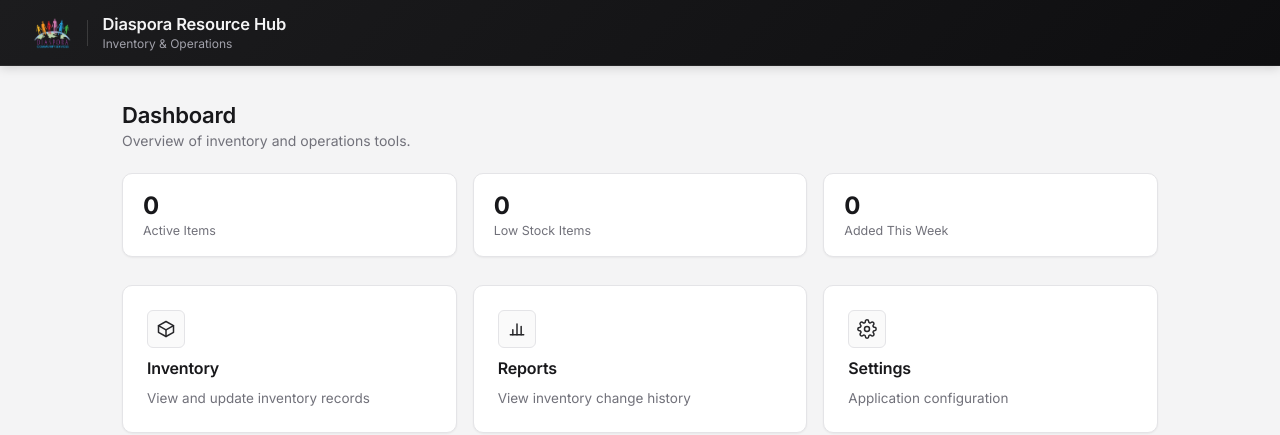
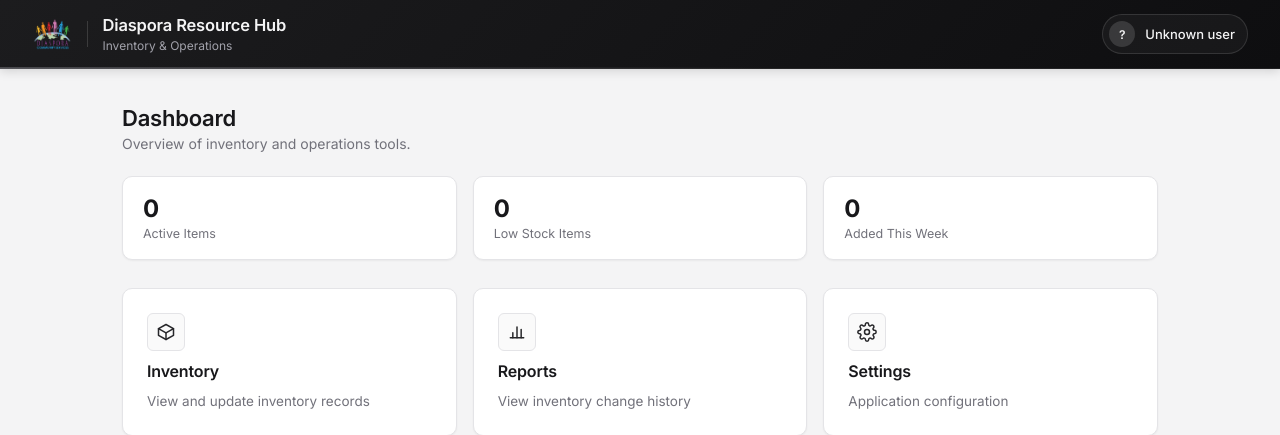
Before and after one commit to Jacob1531/InventoryTest, a Flask app: page / in a window 1280 px wide. Shown: the top 435 px of the page. Run offline with Flask 3, Linux system fonts and the light colour scheme; some libraries are stand-ins or nearby versions.

Commit message:
design update

```diff
--- a/app.py
+++ b/app.py
@@ -21,6 +21,14 @@ app = Flask(__name__)
 # Service configuration (same place as PGUSER/PGPASSWORD/etc).
 app.config["SECRET_KEY"] = os.getenv("FLASK_SECRET_KEY")
 csrf = CSRFProtect(app)
+
+
+@app.context_processor
+def inject_current_user():
+    """Makes the signed-in user's identity available in every template
+    (used by the header's account chip) without passing it through every
+    single render_template call."""
+    return {"header_user": get_user()}
 
 # All timestamps are stored naive/UTC (Postgres server default). This
 # converts them to US Eastern (auto-adjusts for EST/EDT) for display only.
--- a/static/style.css
+++ b/static/style.css
@@ -118,6 +118,17 @@ button {
     box-shadow: 0 2px 10px rgba(0, 0, 0, 0.15);
 }
 
+.top-bar::after {
+    content: "";
+    position: absolute;
+    left: 0;
+    right: 0;
+    bottom: -1px;
+    height: 2px;
+    background: linear-gradient(90deg, var(--text-faint) 0%, transparent 60%);
+    opacity: 0.35;
+}
+
 .brand {
     display: flex;
     align-items: center;
@@ -157,6 +168,49 @@ button {
     font-size: 12px;
     color: var(--header-text-muted);
     margin-top: 1px;
+}
+
+.header-account {
+    display: flex;
+    align-items: center;
+    gap: 10px;
+    text-decoration: none;
+    color: inherit;
+    padding: 6px 12px 6px 6px;
+    border-radius: 999px;
+    border: 1px solid rgba(255, 255, 255, 0.12);
+    background: rgba(255, 255, 255, 0.04);
+    transition: background-color 0.15s, border-color 0.15s;
+    flex-shrink: 0;
+}
+
+.header-account:hover {
+    background: rgba(255, 255, 255, 0.09);
+    border-color: rgba(255, 255, 255, 0.2);
+}
+
+.header-account-avatar {
+    width: 26px;
+    height: 26px;
+    border-radius: 50%;
+    background: rgba(255, 255, 255, 0.14);
+    color: var(--header-text);
+    display: flex;
+    align-items: center;
+    justify-content: center;
+    font-size: 12px;
+    font-weight: 600;
+    flex-shrink: 0;
+}
+
+.header-account-name {
+    font-size: 13px;
+    font-weight: 500;
+    color: var(--header-text);
+    max-width: 180px;
+    overflow: hidden;
+    text-overflow: ellipsis;
+    white-space: nowrap;
 }
 
 .content {
--- a/templates/base.html
+++ b/templates/base.html
@@ -33,6 +33,10 @@
             <span class="brand-tagline">Inventory &amp; Operations</span>
         </span>
     </a>
+    <a href="{{ url_for('account_settings') }}" class="header-account">
+        <span class="header-account-avatar">{{ header_user[0]|upper if header_user and header_user != "unknown" else "?" }}</span>
+        <span class="header-account-name">{{ header_user if header_user and header_user != "unknown" else "Unknown user" }}</span>
+    </a>
 </header>
 
 {% with messages = get_flashed_messages(with_categories=true) %}
```
